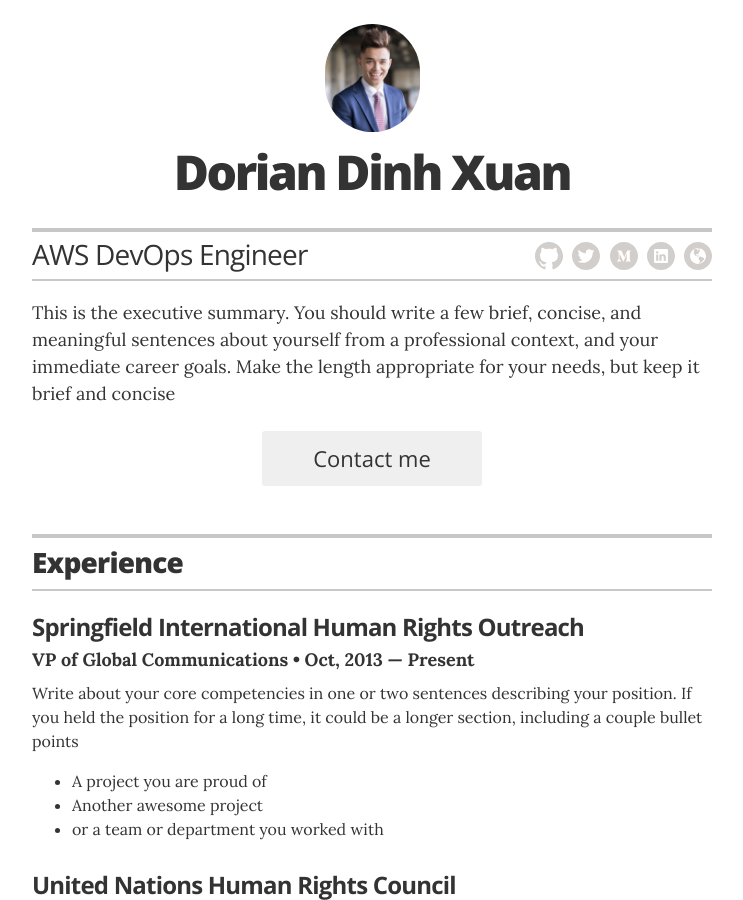
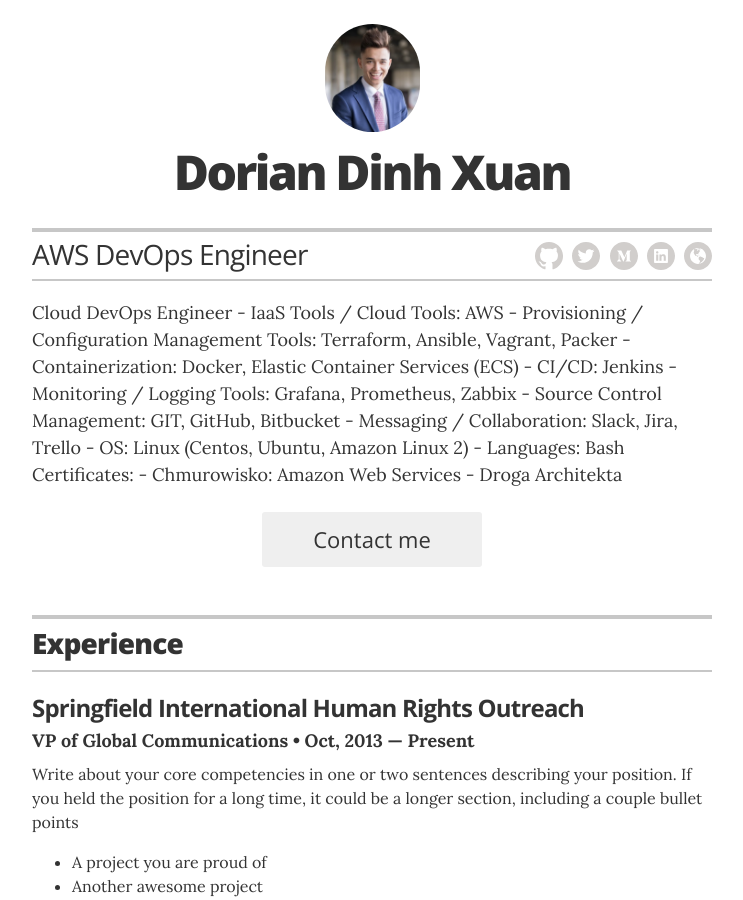
Before and after one commit to jglovier/resume-template, a Jekyll site: the page built from index.html, in a window 1280 px wide and 900 px high. Shown: the whole window, without its empty margins (268-1011 px from the left). Built offline with Jekyll 4.4.1, drawn with Linux system fonts in a browser that asks for light colours.

```diff
--- a/_config.yml
+++ b/_config.yml
@@ -23,7 +23,22 @@
 resume_header_contact_info:     "Poland/Warsaw • 730-614-237 • dorian.dinhxuan@gmail.com"
 display_header_contact_info:    "false"
 
-resume_header_intro: "<p>This is the executive summary. You should write a few brief, concise, and meaningful sentences about yourself from a professional context, and your immediate career goals. Make the length appropriate for your needs, but keep it brief and concise</p>"
+resume_header_intro: "<p>Cloud DevOps Engineer
+
+- IaaS Tools / Cloud Tools: AWS
+- Provisioning / Configuration Management Tools: Terraform, Ansible, Vagrant, Packer
+- Containerization: Docker, Elastic Container Services (ECS)
+- CI/CD: Jenkins
+- Monitoring / Logging Tools: Grafana, Prometheus, Zabbix
+- Source Control Management: GIT, GitHub, Bitbucket
+- Messaging / Collaboration: Slack, Jira, Trello
+- OS: Linux (Centos, Ubuntu, Amazon Linux 2)
+- Languages: Bash
+
+
+Certificates:
+
+- Chmurowisko: Amazon Web Services - Droga Architekta</p>"
 
 # use "yes" to display the email contact button,
 # "no" to display an "I'm not looking for work" message,
```
Also changed, not shown: images/screenshot.png (deleted).
